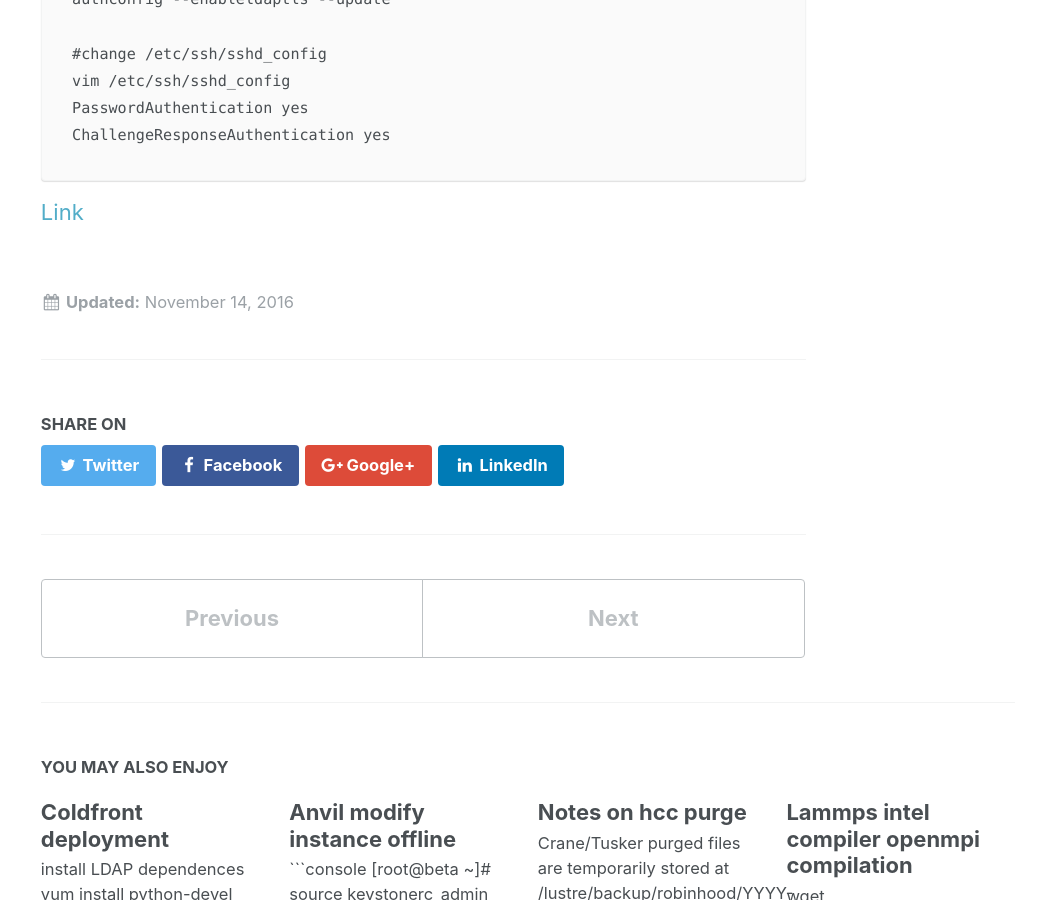
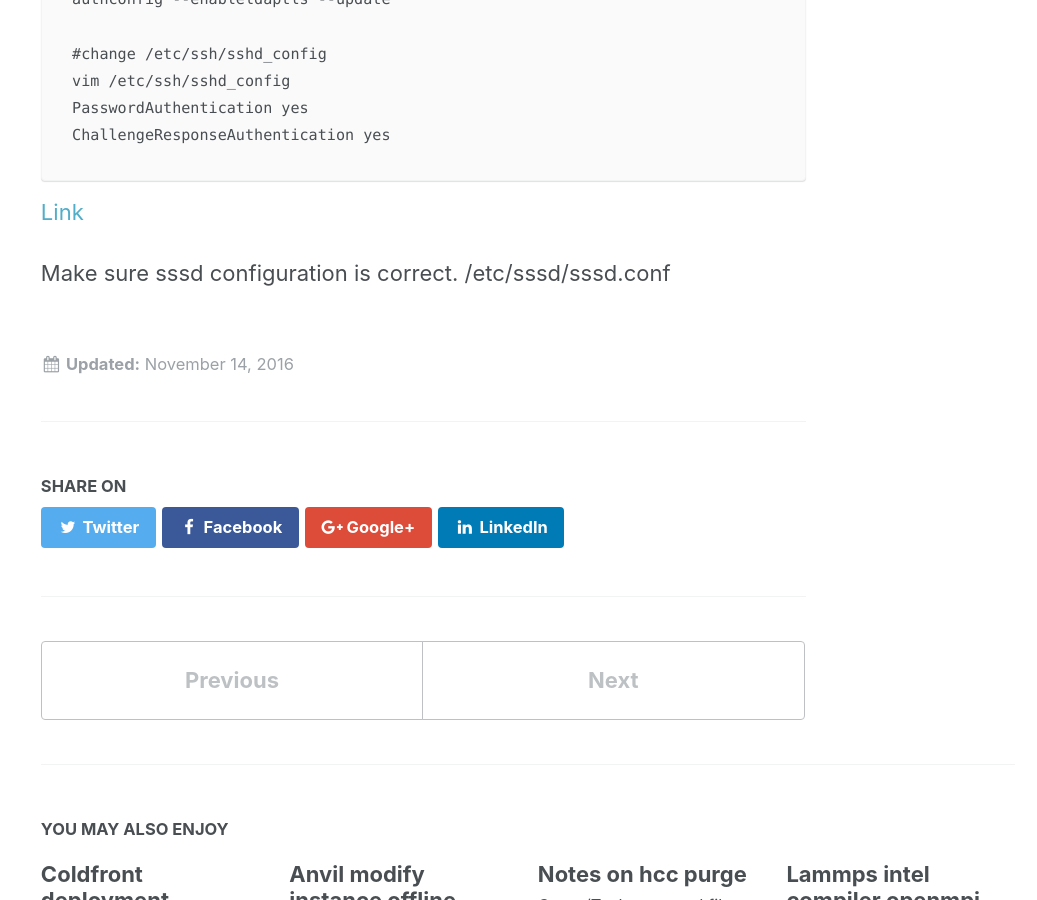
Before and after one commit to JingchaoZhang/JingchaoZhang.github.io, a Jekyll site: the page built from _posts/2016-11-14-enable-ldap-centos7-VM.md, in a window 1280 px wide and 900 px high, scrolled down 1010 px. Shown: the whole window, without its empty margins (243-1280 px from the left). Built offline with Jekyll 4.4.1, drawn with Linux system fonts in a browser that asks for light colours.

Commit message:
Update 2016-11-14-enable-ldap-centos7-VM.md

````diff
--- a/_posts/2016-11-14-enable-ldap-centos7-VM.md
+++ b/_posts/2016-11-14-enable-ldap-centos7-VM.md
@@ -41,3 +41,6 @@ ChallengeResponseAuthentication yes
 ```
 
 [Link](https://hcc-docs.unl.edu/pages/viewpage.action?spaceKey=ADMIN&title=OpenConnect+VPN)
+
+Make sure sssd configuration is correct.
+/etc/sssd/sssd.conf
````
